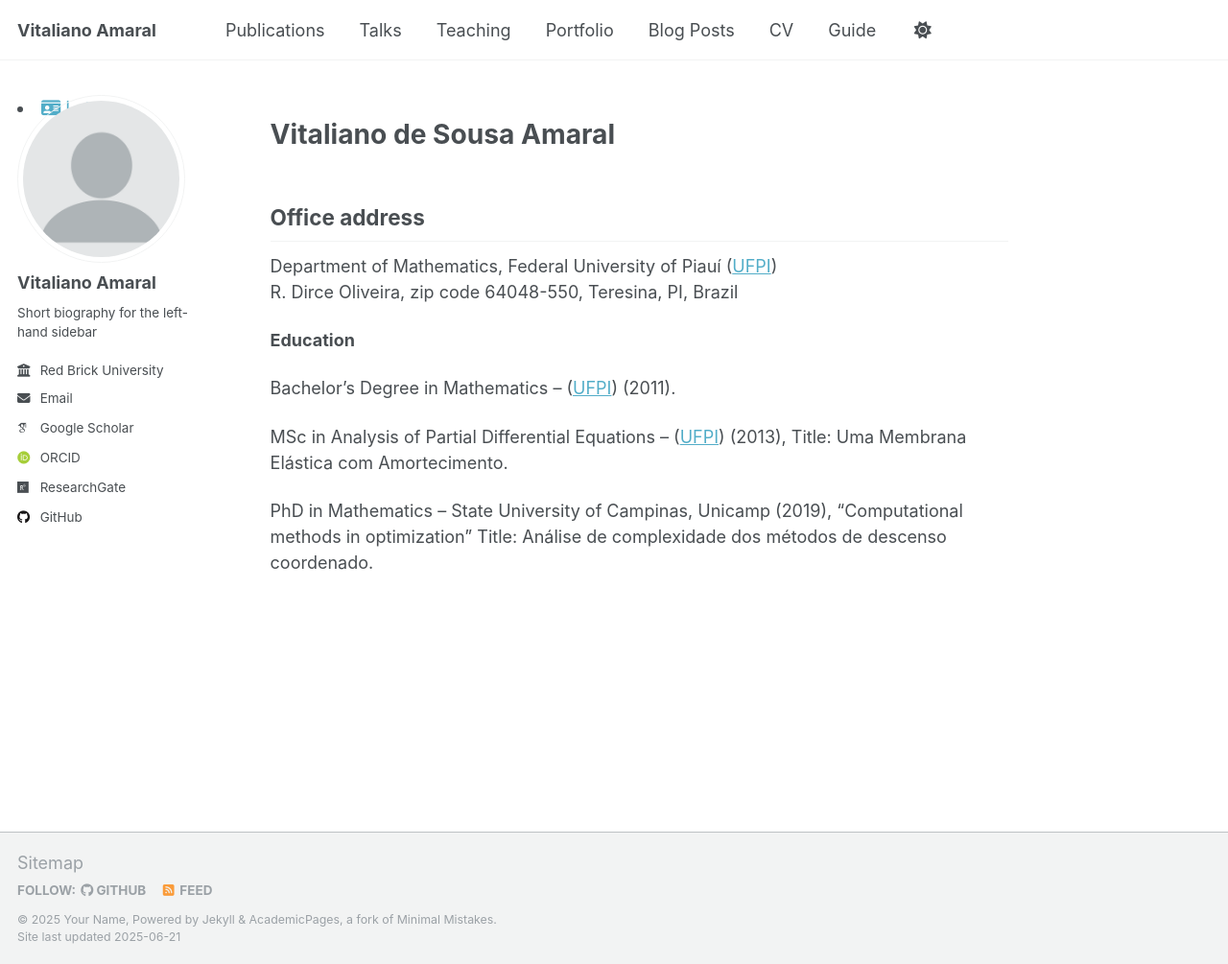
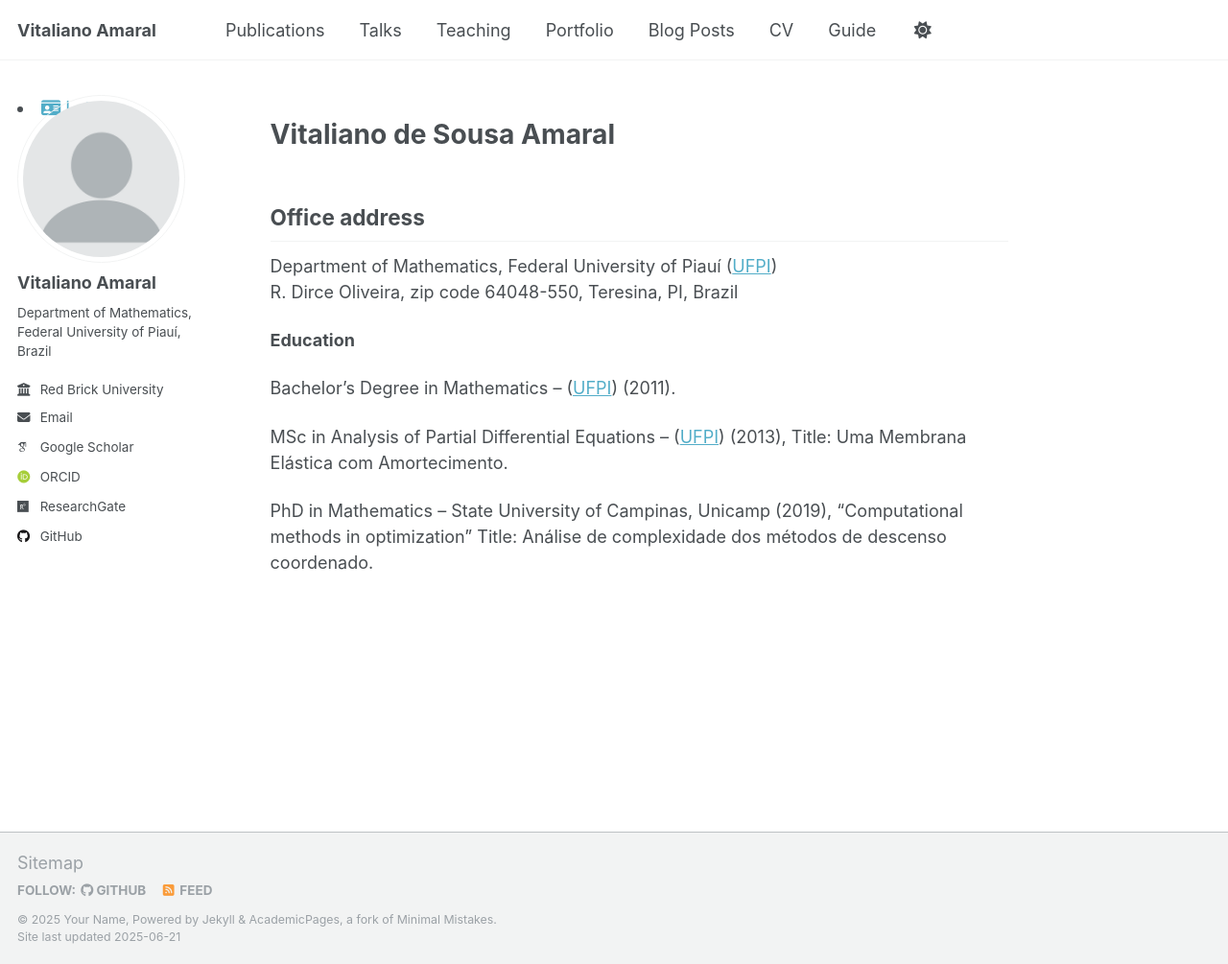
Before and after one commit to vitalianoamaral/vitalianoamaral.github.io, a Jekyll site: the page built from _pages/about.md, in a window 1280 px wide and 1005 px high. Shown: the whole window at 96% size. Built offline with Jekyll 4.4.1, drawn with Linux system fonts in a browser that asks for light colours; some web fonts are replaced.

Commit message:
Update _config.yml

```diff
--- a/_config.yml
+++ b/_config.yml
@@ -25,7 +25,7 @@ author:
   avatar           : "profile.png"
   name             : "Vitaliano Amaral"
   pronouns         : # example: "she/her"
-  bio              : "Short biography for the left-hand sidebar"
+  bio              : "Department of Mathematics, Federal University of Piauí, Brazil"
   #location         : "Earth"
   employer         : "Red Brick University"
   uri              : # URL
```
